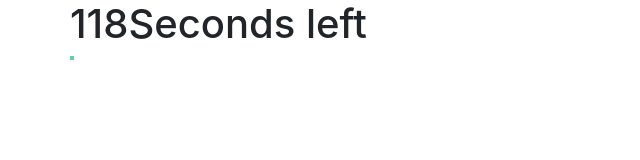
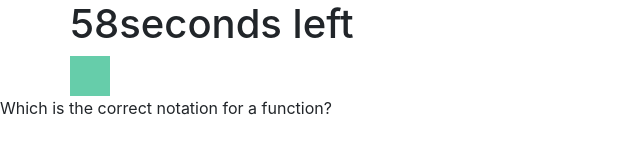
Before and after one commit to abattista24/h3JavascriptQuiz, a plain HTML site: page index.html in a window 1280 px wide. Both pictures are taken after a click on the button "Start Quiz". Shown: the whole page, without its empty margins (0-640 px from the left). Drawn offline with nearby package versions, Linux system fonts and the light colour scheme.

Commit message:
added READ.ME and display first questions

```diff
--- a/assets/script.js
+++ b/assets/script.js
@@ -1,28 +1,30 @@
 //-------------Variables Needed-------------
 var timer =document.querySelector(".time");
 var startQuiz = document.getElementById("begin");
-var timeleft = 120;
+var timeleft = 60;
 var startPg = document.getElementById("welcome");
+var current = "";
+var runquiz = document.getElementById("quiz");
 
 // put questions into an array
-var questions =[
-  {
+var questions ={
+ first:{
     q: "Which is the correct notation for a function?",
     a: ["function?", "function//()", "function():", "function(){}"],
     correctA: "function(){}",
   },
-  {
+  Second:{
     q: "what browser tool can help to see possible errors in the code?",
     a: [ "search","console", "google", "you need to download a program for this"],
     correctA: "console",
   },
-  {
+ third: {
     q: "What do you use to make a true or false statement appear on the browser screen",
     a: ["statement", "t/f", "confirm", "tfState"],
     correctA: "confirm",
 
-  },
-]
+  }
+};
 
 
 
@@ -33,7 +35,7 @@ function begin( ){
     // THEN a timer starts {
   var quizTime = setInterval(function(){
     timeleft--;
-    timer.textContent = timeleft + "Seconds left";
+    timer.textContent = timeleft + "seconds left";
 
     if(timeleft === 0 ){
     clearInterval(quizTime);
@@ -42,32 +44,30 @@ function begin( ){
 
    // clears out main page, ready for a question
   startPg.textContent= "";
+  runquiz.textContent= questions.first.q;
+
 };
 
 // THEN I am presented with a question
+  // function askQuestion (){
+  //  console.log (runquiz.textContent= questions.first.q);
+  //  console.log (runquiz.textContent =questions.first.a);
+
+  // //   // runquiz.textContent = current;
+  // };
 
 
-   // trigger start button to run fucntion above
-startQuiz.addEventListener("click", begin);
 
+// WHEN I answer a question correctly
 
+    // THEN I am presented with another question
         // need a function to hold this
 
 
+   // trigger start button to run quiz
+startQuiz.addEventListener("click", begin,)
 
 
-
-    // function firstQ (){
-    //     startQuiz.addEventListener("click"+ function(){
-    //         mainPg.modal.display = "none";
-
-    //     })
-    // }
-
-
-// WHEN I answer a question correctly
-    // THEN I am presented with another question
-        // need a function to hold this
 
 // WHEN I answer a question incorrectly
     // THEN time is subtracted from the clock
--- a/assets/style.css
+++ b/assets/style.css
@@ -1,4 +1,4 @@
 #welcome{
     background-color: lightslategray;
-    border: 2px, solid,mediumaquamarine;
+    border: 20px, solid,mediumaquamarine;
 }
--- a/index.html
+++ b/index.html
@@ -39,6 +39,11 @@
 
 </div>
 
+<div class="contianer" id="quiz">
+    <div class="row">
+        <section class = "quiz-text"></section>
+    </div>
+</div>
 
 <script src="assets/script.js"></script>
 </body>
```
Also changed, not shown: 1 other file.
